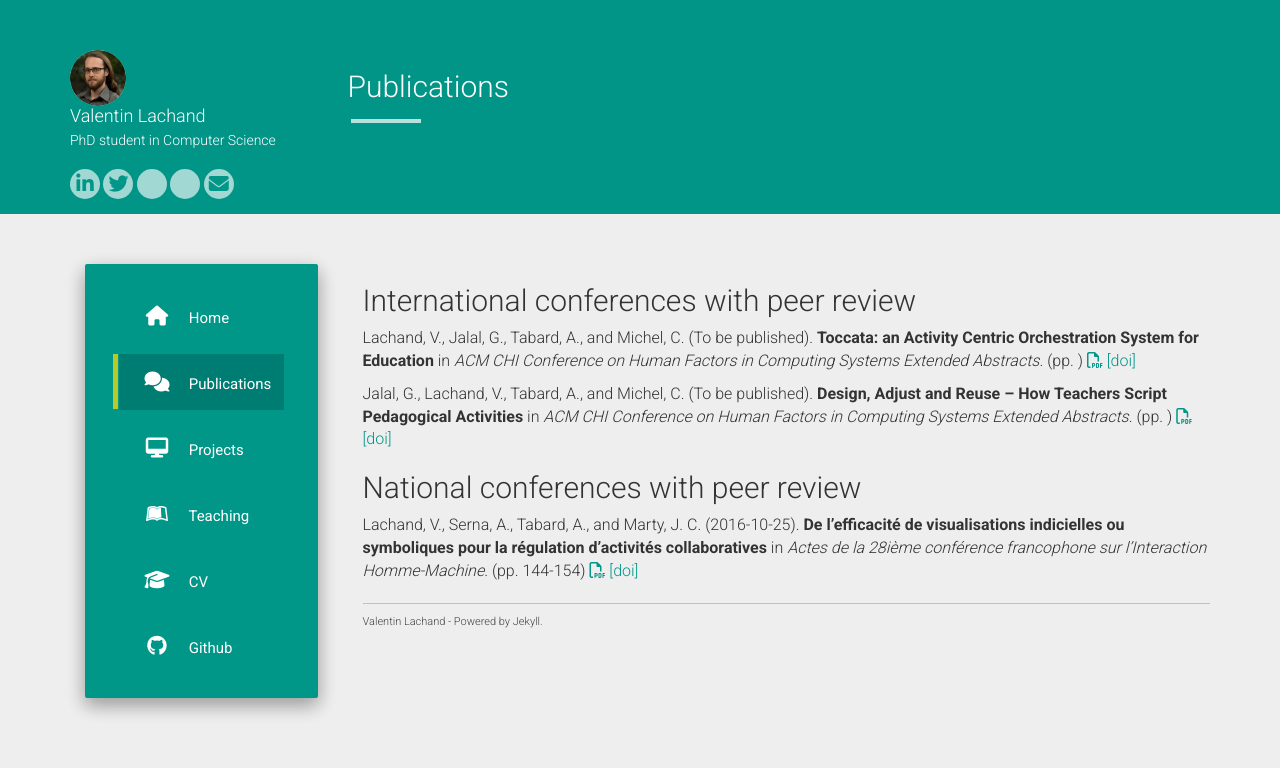
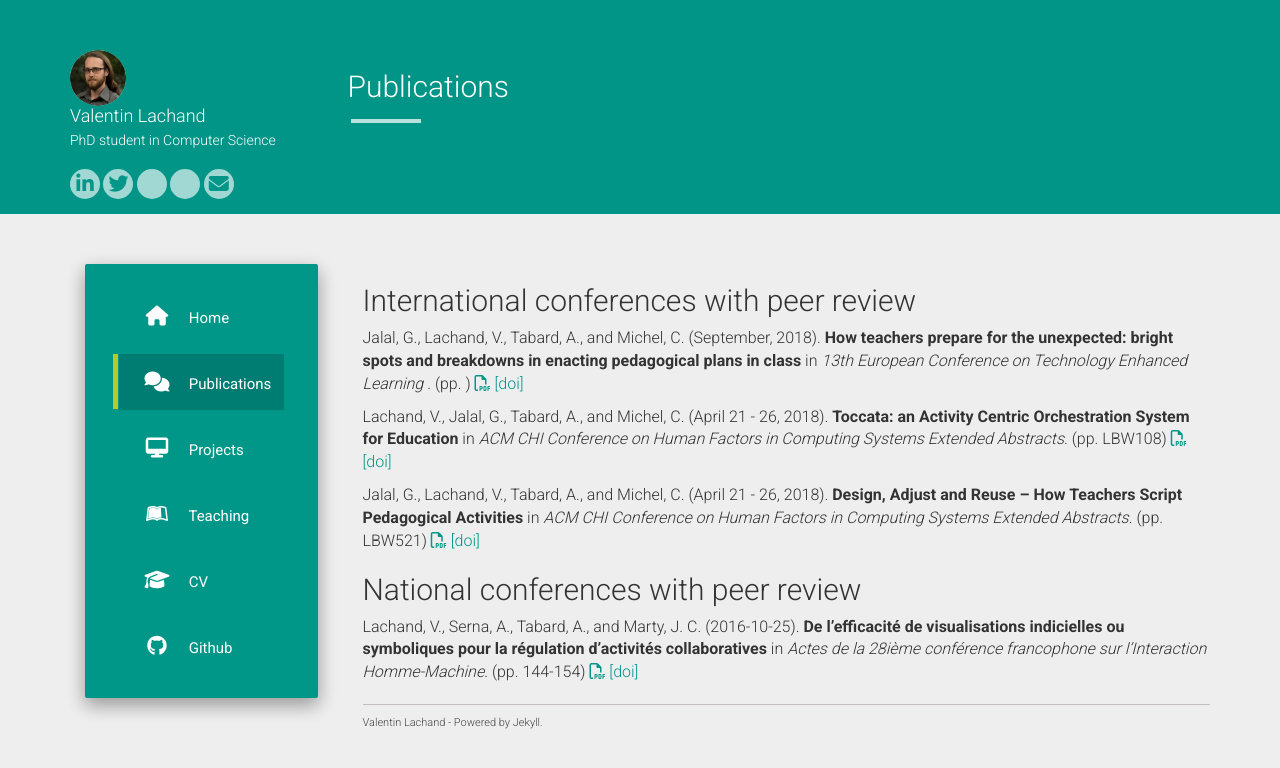
Before and after one commit to taotaoini/lachand.github.io, a Jekyll site: the page built from publications.html, in a window 1280 px wide. Shown: the top 768 px of the page. Built offline with Jekyll 4.4.1, drawn with Linux system fonts in a browser that asks for light colours; nearby versions of some CDN libraries.

Commit message:
Update publications.json

```diff
--- a/_data/publications.json
+++ b/_data/publications.json
@@ -1,21 +1,31 @@
 [
 	{
 		"international": "True",
+		"authors": "Jalal, G., Lachand, V., Tabard, A., and Michel, C.",
+		"date": "September, 2018",
+		"title" : "How teachers prepare for the unexpected: bright spots and breakdowns in enacting pedagogical plans in class",
+		"conference": "13th European Conference on Technology Enhanced Learning ",
+		"pages": "",
+        "pdf": "",
+        "doi": ""
+	},
+	{
+		"international": "True",
 		"authors": "Lachand, V., Jalal, G., Tabard, A., and Michel, C.",
-		"date": "To be published",
+		"date": "April 21 - 26, 2018",
 		"title" : "Toccata: an Activity Centric Orchestration System for Education",
 		"conference": "ACM CHI Conference on Human Factors in Computing Systems Extended Abstracts",
-		"pages": "",
+		"pages": "LBW108",
         "pdf": "https://hal.archives-ouvertes.fr/hal-01716466/document",
         "doi": "http://dx.doi.org/10.1145/3170427.3188484"
 	},
 	{
 		"international": "True",
 		"authors": "Jalal, G., Lachand, V., Tabard, A., and Michel, C.",
-		"date": "To be published",
+		"date": "April 21 - 26, 2018",
 		"title" : "Design, Adjust and Reuse – How Teachers Script Pedagogical Activities",
 		"conference": "ACM CHI Conference on Human Factors in Computing Systems Extended Abstracts",
-		"pages": "",
+		"pages": "LBW521",
         "pdf": "https://hal.archives-ouvertes.fr/hal-01716373/document",
         "doi": "http://dx.doi.org/10.1145/3170427.3188483"
 },
```
